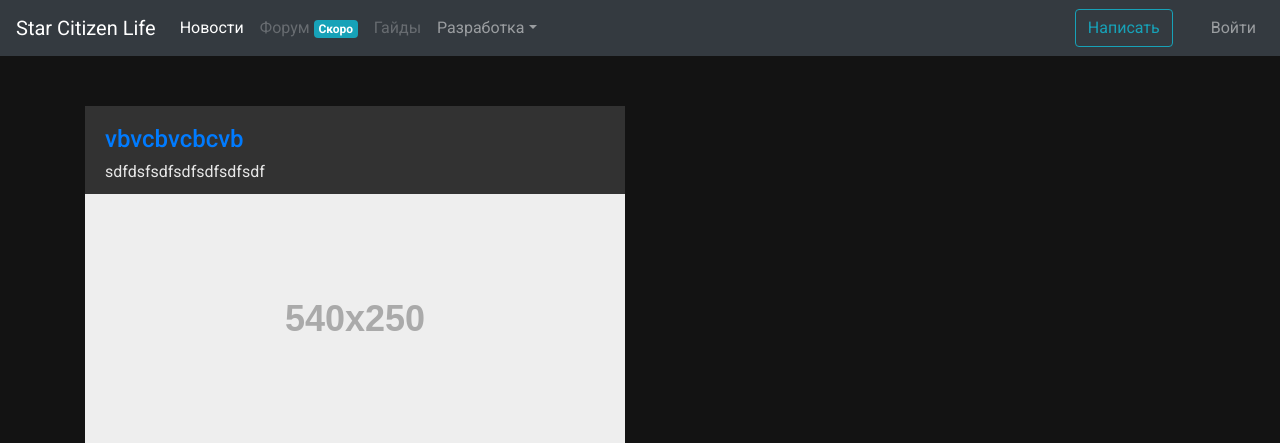
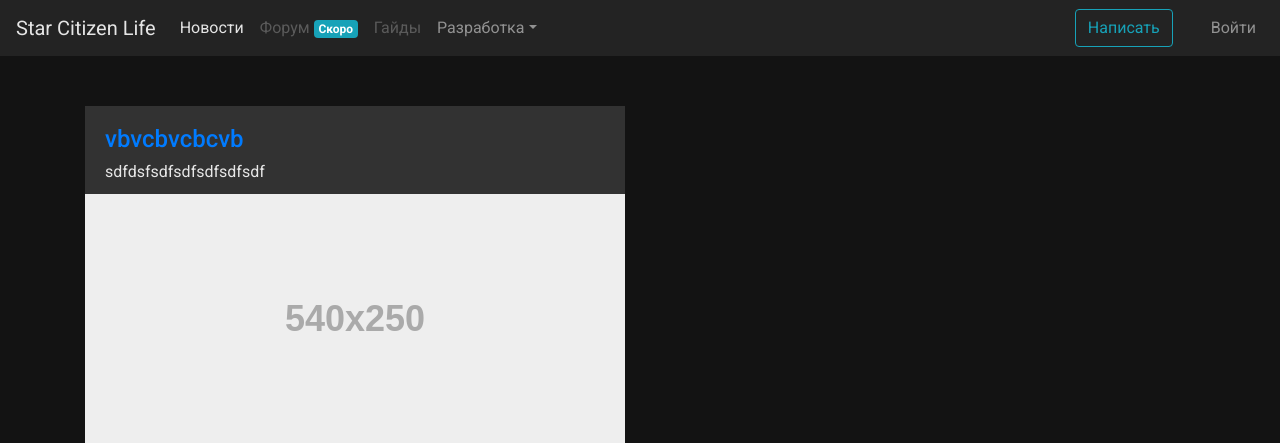
Before and after one commit to ModPhoenix/SCL, a Django app: page / in a window 1280 px wide. Shown: the top 443 px of the page. Run offline with Django 3.2, Linux system fonts and the light colour scheme; data comes from the database, SQL or seed files in the repository; some libraries are stand-ins or nearby versions.

Commit message:
fix navbar bg-color and color

```diff
--- a/static/css/main.css
+++ b/static/css/main.css
@@ -18,11 +18,16 @@ body {
   background-color: #131313;
 }
 
-.bg-inverse {
-    background-color: #232323!important;
+.bg-dark {
+  background-color: #232323!important;
 }
 
 /* Header star */
+.navbar-dark .navbar-nav .active>.nav-link, .navbar-dark .navbar-nav .nav-link.active,
+.navbar-dark .navbar-nav .nav-link.show, .navbar-dark .navbar-nav .show>.nav-link,
+.navbar-dark .navbar-brand {
+  color: rgba(255, 255, 255, 0.882);
+}
 
 nav .profile .dropdown-menu {
   right: 0;
@@ -36,10 +41,6 @@ nav .link-create {
 
 nav .btn-create {
   cursor: pointer;
-}
-
-.navbar-inverse .navbar-brand, .navbar-inverse .navbar-toggler {
-    color: rgba(255, 255, 255, 0.882);
 }
 
 /* Header end */
```
